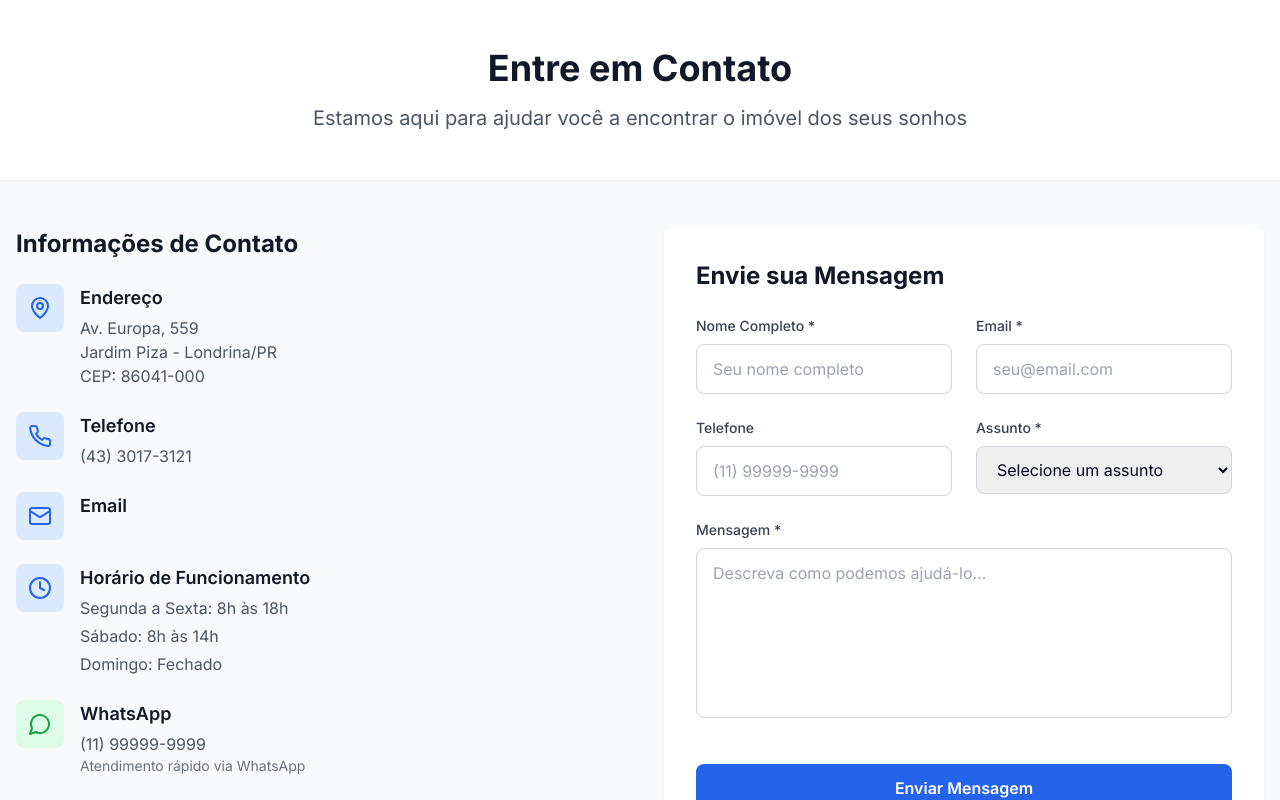
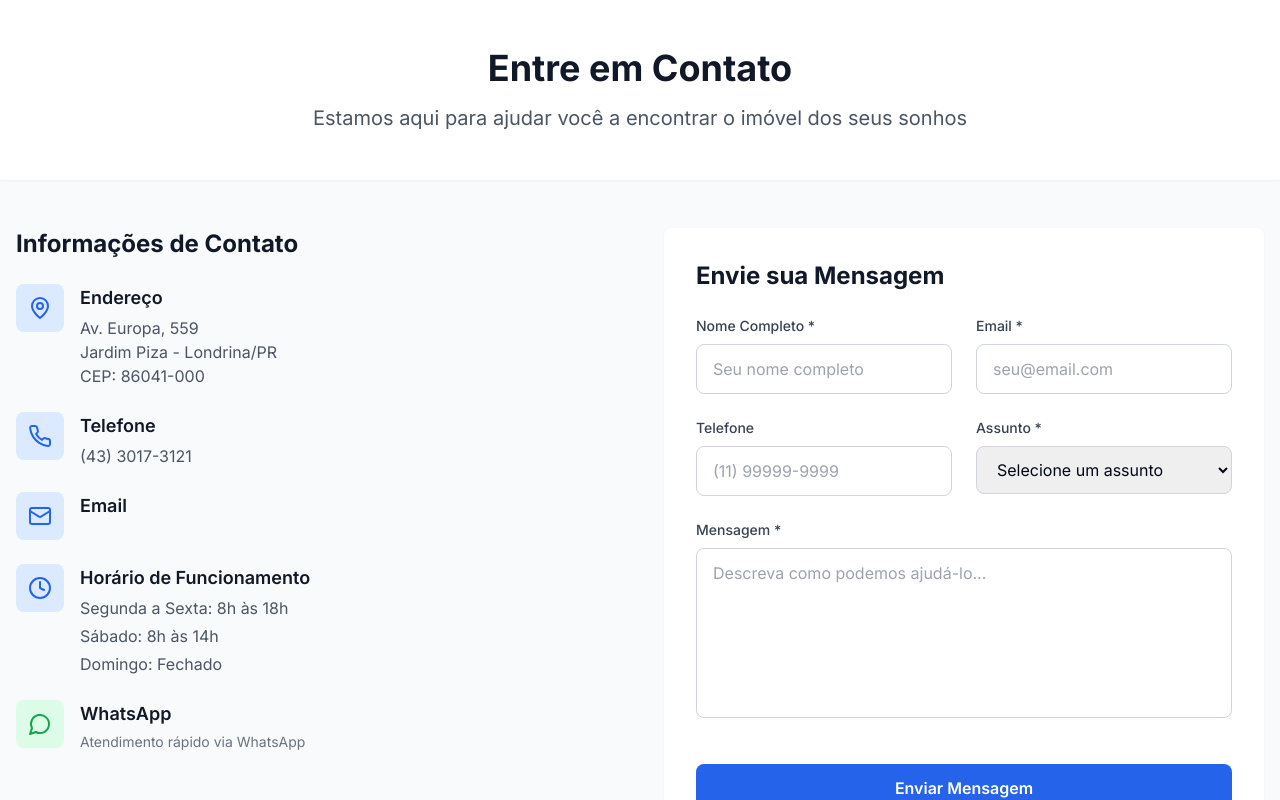
Before and after one commit to horse37/corretores, a Next.js app: page /contato in a window 1280 px wide. Shown: the top 800 px of the page. Built offline with nearby package versions, Linux system fonts and the light colour scheme.

Commit message:
Produção 31 - WhatsApp

```diff
--- a/src/app/contato/page.tsx
+++ b/src/app/contato/page.tsx
@@ -187,7 +187,7 @@ const ContatoPage = () => {
                         rel="noopener noreferrer"
                         className="hover:text-green-600 transition-colors"
                       >
-                        (11) 99999-9999
+
                       </a>
                     </p>
                     <p className="text-sm text-gray-500">
```
